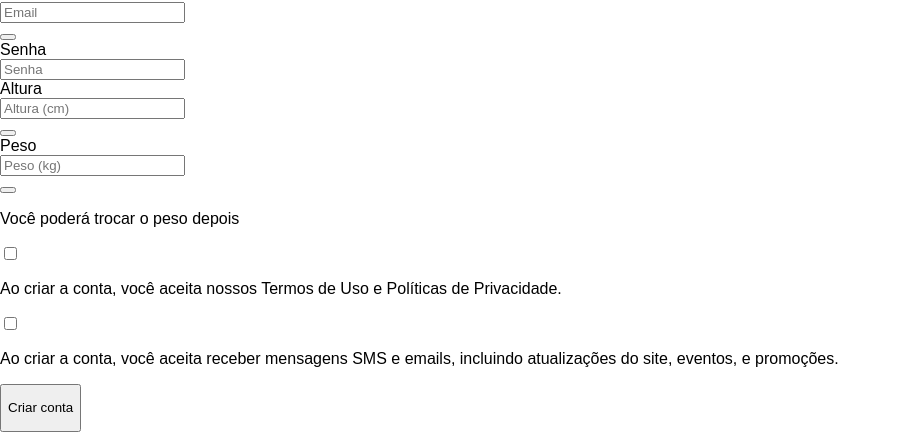
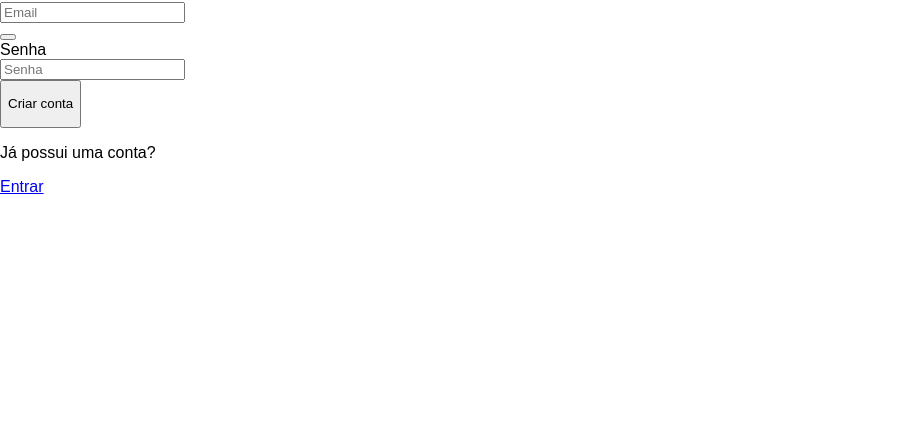
Before and after one commit to theomeme/nutriApp, a React (Create React App) app: page /signUp in a window 1280 px wide. Shown: the part 171-605 px from the top of the page, without its empty margins (0-901 px from the left). Built offline with nearby package versions, Linux system fonts and the light colour scheme.

Commit message:
Fix routes

```diff
--- a/src/pages/AuthPages/SignInPage/SignIn.tsx
+++ b/src/pages/AuthPages/SignInPage/SignIn.tsx
@@ -21,7 +21,7 @@ const SignIn: React.FC = () => {
   const handleSignIn = async (data: SignInRequest) => {
     const { email, password } = data;
     try {
-      const response = await api.post("/api/v1/auth/login", {
+      const response = await api.post("/api/v1/nutri/auth/login", {
         login: email,
         password: password,
       });
--- a/src/pages/AuthPages/SignUpPage/SignUp.tsx
+++ b/src/pages/AuthPages/SignUpPage/SignUp.tsx
@@ -21,7 +21,7 @@ const SignIn: React.FC = () => {
 
   const onSubmit = async (data: FormData) => {
     try {
-      const response = await api.post("/api/v1/auth/signupNutri", data);
+      const response = await api.post("/api/v1/nutri/auth/signup", data);
       if (response.status === 201) {
         Swal.fire({
           title: "Success!",
@@ -85,51 +85,6 @@ const SignIn: React.FC = () => {
             placeholder="Senha"
             label="Senha"
           />
-          <div className="flex justify-between">
-            <div className="w-[47%]">
-              <Input
-                {...register("height")}
-                backgroundColor="bg-dark-white"
-                icon={
-                  <button onClick={() => reset({ height: "" })}>
-                  </button>
-                }
-                placeholder="Altura (cm)"
-                label="Altura"
-              />
-            </div>
-            <div className="w-[47%]">
-              <Input
-                {...register("weight")}
-                backgroundColor="bg-dark-white"
-                icon={
-                  <button onClick={() => reset({ weight: "" })}>
-                  </button>
-                }
-                placeholder="Peso (kg)"
-                label="Peso"
-
-              />
-              <p className="text-xs text-subtitle">
-                Você poderá trocar o peso depois
-              </p>
-            </div>
-          </div>
-
-          <div className="flex my-5">
-            <input type="checkbox" className="mr-2" />
-            <p className="text-sm">
-              Ao criar a conta, você aceita nossos Termos de Uso e Políticas de
-              Privacidade.
-            </p>
-          </div>
-          <div className="flex mb-10">
-            <input type="checkbox" className="mr-2 self-start" />
-            <p className="text-sm self-start">
-              Ao criar a conta, você aceita receber mensagens SMS e emails,
-              incluindo atualizações do site, eventos, e promoções.
-            </p>
-          </div>
 
           <Button title="Criar conta" marginBottom="mb-[5px]" />
         </form>
--- a/src/pages/dashboardPage/Dashboard.tsx
+++ b/src/pages/dashboardPage/Dashboard.tsx
@@ -15,7 +15,7 @@ const Dashboard: React.FC = () => {
 
   const fetchData = async () => {
     try {
-      const response = await api.get("/api/v1/user/me");
+      const response = await api.get("/api/v1/nutri/me");
       setUserData(response.data);
     } catch (error) {
       console.error("Error fetching user data:", error);
--- a/src/pages/dashboardPage/components/QuickDashboard/QuickDashboard.tsx
+++ b/src/pages/dashboardPage/components/QuickDashboard/QuickDashboard.tsx
@@ -19,7 +19,7 @@ const QuickDashboard: React.FC<Props> = ({ userData }) => {
       const accessToken = await getToken();
       const refreshToken = await getRefreshToken();
 
-      const response = await api.post("/api/v1/auth/logout", {
+      const response = await api.post("/api/v1/nutri/auth/logout", {
         accessToken,
         refreshToken,
       });
```
Also changed, not shown: src/Interfaces/UserProps.ts (+9 -1 lines).
